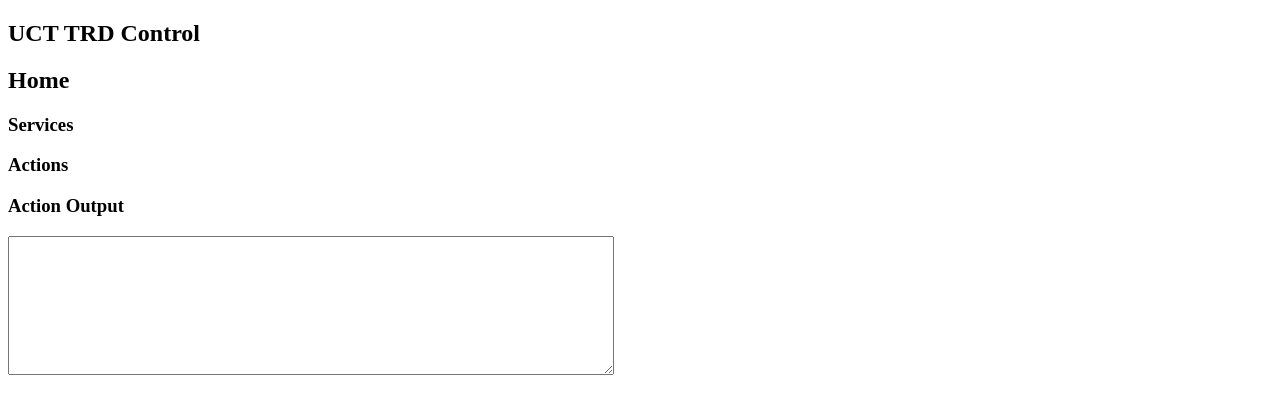
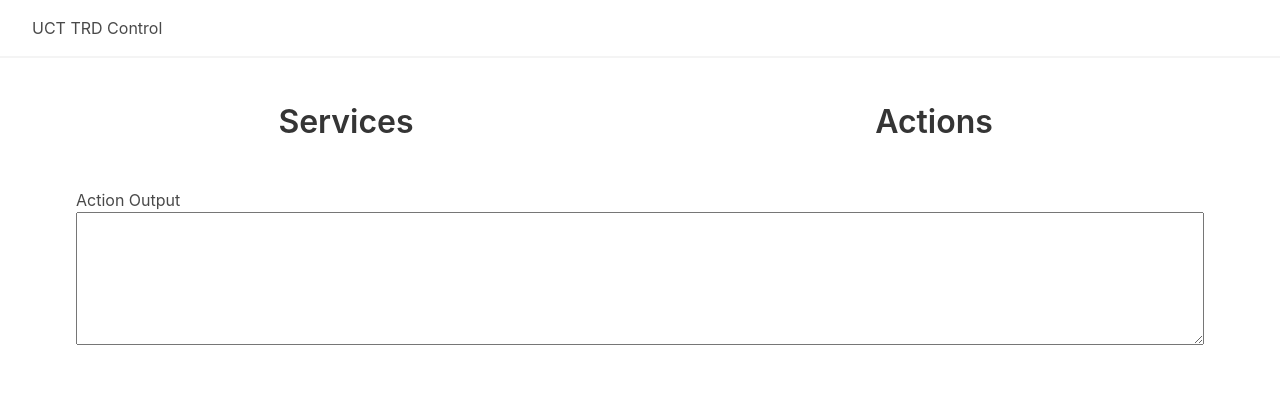
Before and after one commit to samperumal/uct-trd-ui, a Flask app: page / in a window 1280 px wide. Shown: the top 414 px of the page. Run offline with Flask 2, Linux system fonts and the light colour scheme; parts of the project's set-up code (start-up, migrations or seed data) failed here and were passed over; some libraries are stand-ins or nearby versions.

Commit message:
Styling improvements

```diff
--- a/flaskr/static/style.css
+++ b/flaskr/static/style.css
@@ -1,4 +1,18 @@
+header {
+    text-align: center;
+    margin-bottom: 0.75rem;
+}
+
+div.actions {
+    display: flex;
+    justify-content: center;
+}
+
+div.action {
+    padding: 0 0.75rem;
+}
+
 textarea {
-    min-width: 45em;
+    width: 100%;
     min-height: 10em;
 }
--- a/flaskr/templates/base.html
+++ b/flaskr/templates/base.html
@@ -1,26 +1,17 @@
 <!doctype html>
 <html>
 <head>
-<title>{% block title %}{% endblock %} - UCT TRD</title>
-<link rel="stylesheet" href="{{ url_for('static', filename='style.css') }}">
+  <meta charset="utf-8">
+  <meta name="viewport" content="width=device-width, initial-scale=1">
+  <title>{% block title %}{% endblock %} - UCT TRD</title>
+  <link rel="stylesheet" href="{{ url_for('static', filename='style.css') }}">
 {% block head %}
 {% endblock %}
 </head>
-<body>
-<nav>
+<body class="layout-default">
+<nav style="text-align: center;" class="navbar has-shadow is-spaced">
   <h1>UCT TRD Control</h1>
-  <ul>
-
-  </ul>
 </nav>
-<section class="content">
-  <header>
-    {% block header %}{% endblock %}
-  </header>
-  {% for message in get_flashed_messages() %}
-    <div class="flash">{{ message }}</div>
-  {% endfor %}
-  {% block content %}{% endblock %}
-</section>
+{% block content %}{% endblock %}
 </body>
 </html>
--- a/flaskr/templates/root/index.html
+++ b/flaskr/templates/root/index.html
@@ -1,36 +1,60 @@
 {% extends 'base.html' %}
 
 {% block head %}
-<script src="//cdnjs.cloudflare.com/ajax/libs/socket.io/2.2.0/socket.io.js" integrity="sha256-yr4fRk/GU1ehYJPAs8P4JlTgu0Hdsp4ZKrx8bDEDC3I=" crossorigin="anonymous"></script>
-<script src="https://cdn.jsdelivr.net/npm/vue/dist/vue.js"></script>
+<script src="//cdnjs.cloudflare.com/ajax/libs/socket.io/2.2.0/socket.io.js"
+  integrity="sha256-yr4fRk/GU1ehYJPAs8P4JlTgu0Hdsp4ZKrx8bDEDC3I=" crossorigin="anonymous"></script>
+
+<link rel="stylesheet" href="https://cdn.materialdesignicons.com/2.5.94/css/materialdesignicons.min.css">
+<!-- <link rel="stylesheet" href="https://use.fontawesome.com/releases/v5.2.0/css/all.css"> -->
+<link rel="stylesheet" href="https://unpkg.com/buefy/dist/buefy.min.css">
+
 <script type="text/javascript" charset="utf-8">
   var socket = io();
-    socket.on('connect', function() {
+  socket.on('connect', function () {
     console.log('connect event');
   });
 </script>
 {% endblock %}
 
-{% block header %}
-  <h1>{% block title %}Home{% endblock %}</h1>
-{% endblock %}
-
 {% block content %}
 {% raw %}
-  <div id="app">
-      <h3>Services</h3>
+<section class="section">
+  <div id="app" class="container">
+    <div class="columns">
+      <div class="column">
+        <header>
+          <h3 class="title is-3">Services</h3>
+        </header>
         <div v-for="(value, name) in services">{{ name }}: {{ value}}</div>
-      <h3>Actions</h3>
-      <div v-for="action in actions" v-bind:key="action.id">
-          <button @click="submit_action(action)">{{ action.text }}</button>
       </div>
+      <div class="column">
+        <header>
+          <h3 class="title is-3">Actions</h3>
+        </header>
+        <div class="actions">
+          <div class="action" v-for="action in actions" v-bind:key="action.id">
+            <a class="button" @click="submit_action(action)">{{ action.text }}</a>
+          </div>
+        </div>
+      </div>
+    </div>
+    <div class="column">
       <h3>Action Output</h3>
       <div>
         <textarea>{{ action_output }}</textarea>
       </div>
     </div>
+  </div>
+</section>
 {% endraw %}
+<script src="https://cdn.jsdelivr.net/npm/vue/dist/vue.js"></script>
+<script src="https://unpkg.com/buefy/dist/buefy.min.js"></script>
 <script>
+  Vue.use(Buefy, {
+    defaultIconPack: 'mdi',
+    defaultContainerElement: '#content'
+  })
+
   var app = new Vue({
     el: '#app',
     data: {
@@ -52,13 +76,15 @@
       }
     },
     methods: {
-            submit_action: function(action) {
+      submit_action: function (action) {
         //console.log(action)
         app["action_output"] = `Running action: ${action.id}`
         socket.emit('run-action', action.id)
       }
     }
   })
+</script>
+<script>
 
   socket.on('state', function (data) {
     for (var key in data)
```
Lines whose indentation alone changed are shown as unchanged.
